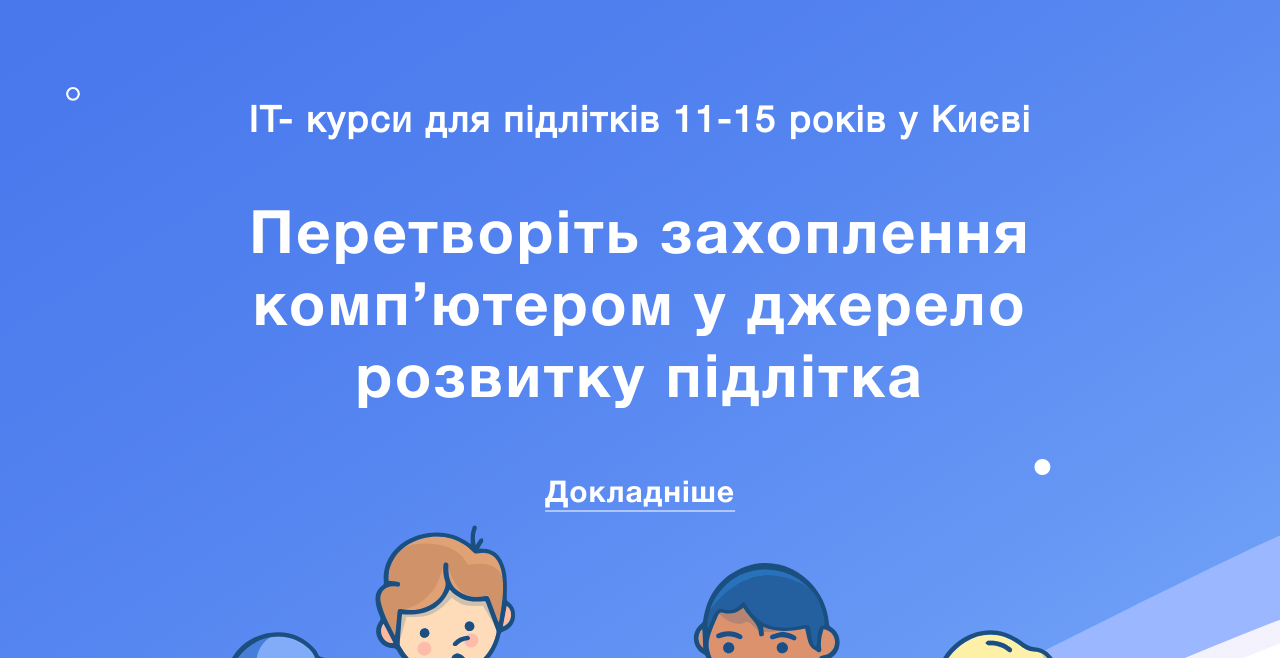
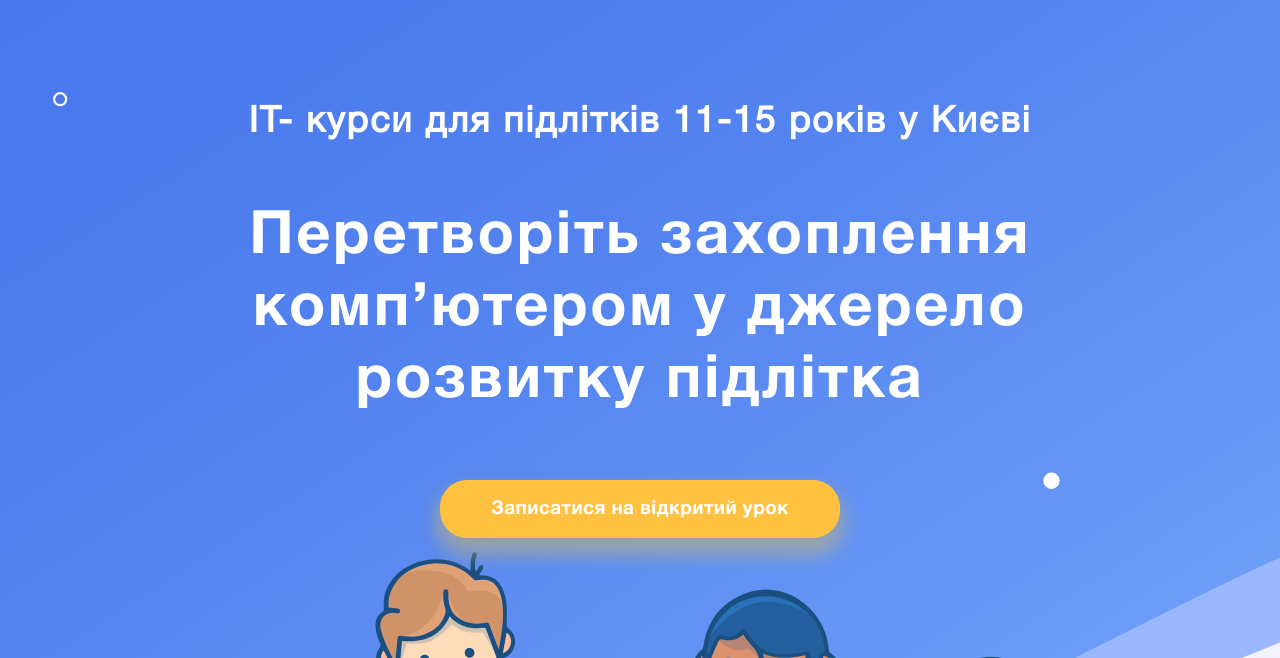
Before and after one commit to Olexiy-repin/go-Iteens, a website: page src/html/index.html in a window 1280 px wide. Shown: the part 142-800 px from the top of the page. Drawn offline with nearby package versions, Linux system fonts and the light colour scheme; files that its build step writes are made by us from their sources; files whose address does not match are found by name; a web font is replaced by a local one.

Commit message:
add btn to header

```diff
--- a/src/html/header.html
+++ b/src/html/header.html
@@ -18,8 +18,11 @@
       <div class="col-12">
         <h2 class="header__subtitle">IT- курси для підлітків <br> 11-15 років у Києві</h2>
         <h1 class="header__title">Перетворіть захоплення  комп’ютером у джерело  розвитку підлітка</h1>
-        <div class="header__link-container">
-          <a href="#" class="header__more-link">Докладніше</a>
+        <!-- <div class="header__link-container">
+           <a href="#" class="header__more-link">Докладніше</a>
+        </div> -->
+        <div class="three-components__btn-container">
+          <a href="#myModal" class="three-components__btn popup-with-form">Записатися на відкритий урок</a>
         </div>
       </div>
     </div>
--- a/src/sass/_header.scss
+++ b/src/sass/_header.scss
@@ -18,6 +18,13 @@
   }
   .row:first-of-type {
     margin-bottom: 4rem;
+  }
+  .three-components__btn-container {
+    position: relative;
+    z-index: 1;
+    .three-components__btn {
+      padding: 1.1rem 0;
+    }
   }
 }
 
@@ -98,6 +105,11 @@
     &::after {
       width: 43rem;
       bottom: -.8rem;
+    }
+    .three-components__btn-container {
+      .three-components__btn {
+        padding: 1.2rem 0;
+      }
     }
   }
 
```
Also changed, not shown: dist/index.html, dist/styles.css.
